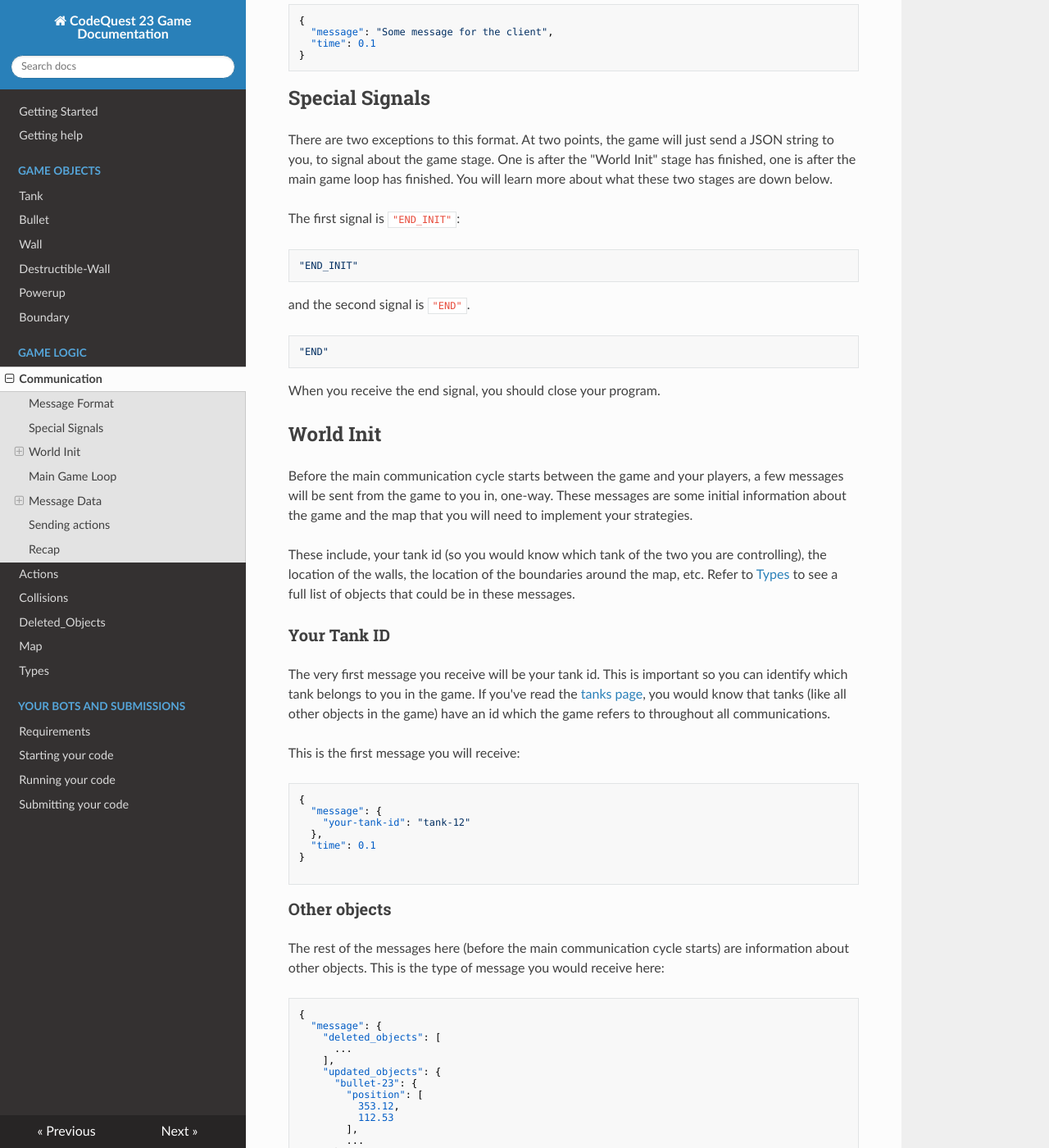
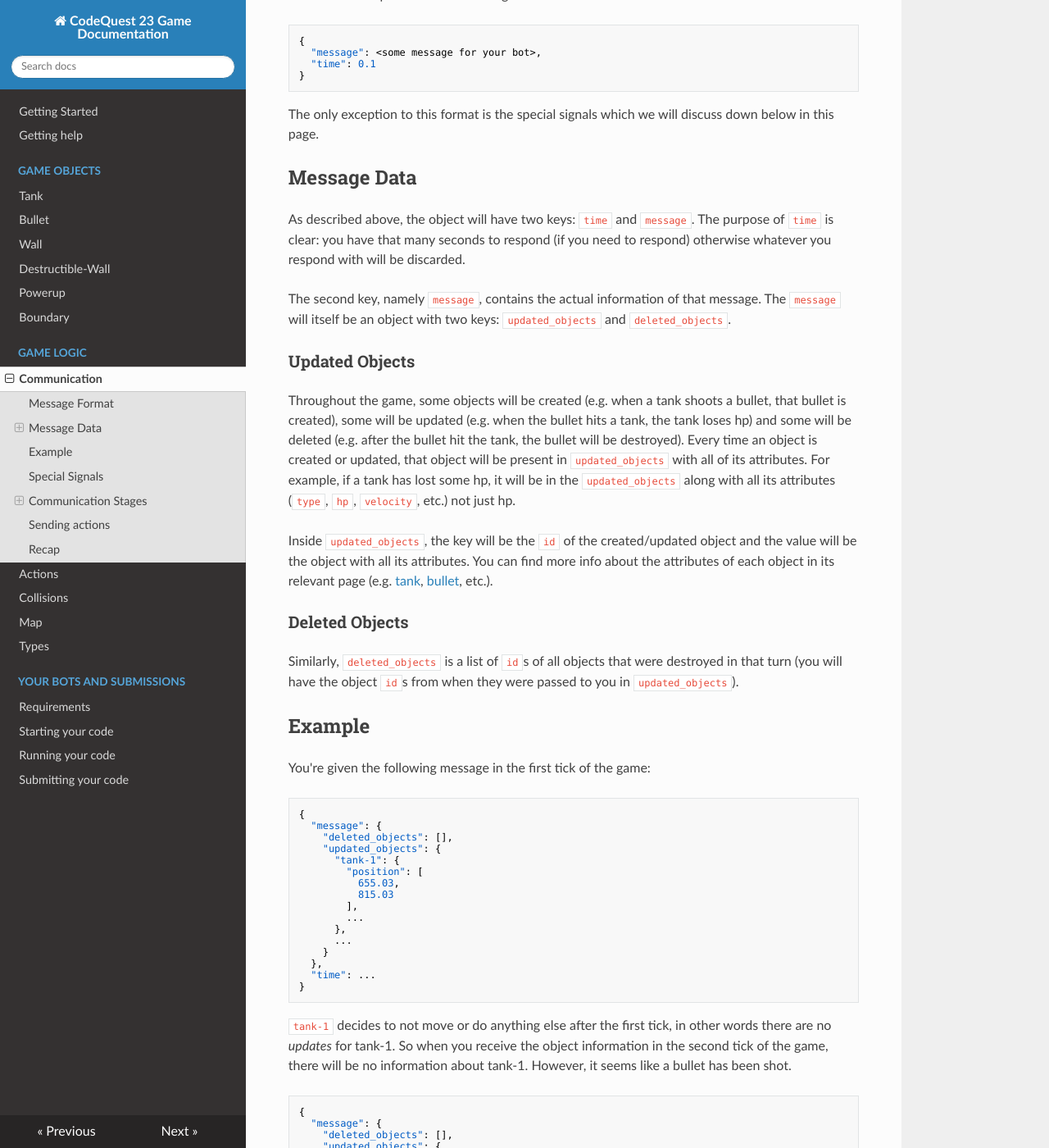
Before and after one commit to MonashAPS/cq23-game-server, an MkDocs documentation site: the page built from docs/game_logic/communication.md, in a window 1280 px wide and 1400 px high, scrolled down 720 px. Shown: the whole window at 82% size. Built offline with MkDocs 1.6.1, drawn with Linux system fonts in a browser that asks for light colours; nearby versions of some CDN libraries; some of the changed text lies outside the part shown.

Commit message:
Update docs after removing events (#23)
* Update docs after removing events

* Add delay after end init

````diff
--- a/docs/game_logic/communication.md
+++ b/docs/game_logic/communication.md
@@ -5,13 +5,13 @@ The game server gives you information about the game and, you will decide what y
 information you have received.
 
 All the communication happens through standard input and standard output. That means, when it's time for you to receive
-new information about the game, you take an input (`input()` in python or `std::cin` in c++ etc.) and parse the received
+new information about the game, you take an input (`input()` in python or `std::cin` in C++ etc.) and parse the received
 JSON message and, when it's time for you to tell the game server something to do, you print it as a JSON message
 (`print()` in python or `std::cout` in c++ etc.).
 
 ## Message Format
 
-All messages you receive from the game will be an object with two keys: `message` and `time`.
+All (except two) messages you receive from the game will be an object with two keys: `message` and `time`.
 
 The `message` will be the actual message the game has sent you. The `time` denotes how much time you have (in seconds) to
 process this message. Sometimes you will need to respond to the message, sometimes you don't. If you need to respond to
@@ -23,10 +23,86 @@ Here is an example of how the message format looks like:
 
 ```json
 {
-  "message": "Some message for the client",
+  "message": <some message for your bot>,
   "time": 0.1
 }
 ```
+
+The only exception to this format is the special signals which we will discuss down below in this page.
+
+## Message Data
+
+As described above, the object will have two keys: `time` and `message`. The purpose of `time` is clear: you have that
+many seconds to respond (if you need to respond) otherwise whatever you respond with will be discarded.
+
+The second key, namely `message`, contains the actual information of that message. The `message` will itself be an
+object with two keys: `updated_objects` and `deleted_objects`.
+
+### Updated Objects
+
+Throughout the game, some objects will be created (e.g. when a tank shoots a bullet, that bullet is created), some will
+be updated (e.g. when the bullet hits a tank, the tank loses hp) and some will be deleted (e.g. after the bullet hit
+the tank, the bullet will be destroyed). Every time an object is created or updated, that object will be present in
+`updated_objects` with all of its attributes. For example, if a tank has lost some hp, it will be in the `updated_objects`
+along with all its attributes (`type`, `hp`, `velocity`, etc.) not just hp.
+
+Inside `updated_objects`, the key will be the `id` of the created/updated object and the value will be the object with
+all its attributes. You can find more info about the attributes of each object in its relevant
+page (e.g. [tank](../game_objects/tank.md), [bullet](../game_objects/bullet.md), etc.).
+
+### Deleted Objects
+
+Similarly, `deleted_objects` is a list of `id`s of all objects that were destroyed in that turn (you will have the object
+`id`s from when they were passed to you in `updated_objects`).
+
+## Example
+
+You're given the following message in the first tick of the game:
+
+```json
+{
+  "message": {
+    "deleted_objects": [],
+    "updated_objects": {
+      "tank-1": {
+        "position": [
+          655.03,
+          815.03
+        ],
+        ...
+      },
+      ...
+    }
+  },
+  "time": ...
+}
+```
+
+`tank-1` decides to not move or do anything else after the first tick, in other words there are no _updates_ for tank-1.
+So when you receive the object information in the second tick of the game, there will be no information about tank-1.
+However, it seems like a bullet has been shot.
+
+```json
+{
+  "message": {
+    "deleted_objects": [],
+    "updated_objects": {
+      "bullet-23": {
+        "position": [
+          353.12,
+          112.53
+        ],
+        ...
+      },
+      ...
+    }
+  },
+  "time": ...
+}
+```
+
+The purpose of this way of communicating is that you don't have to process redundant messages like the position of the
+stationary objects every tick. So we only send you what has changed in the game since the last tick.
 
 ## Special Signals
 
@@ -46,17 +122,20 @@ and the second signal is `"END"`.
 
 When you receive the end signal, you should close your program.
 
-## World Init
+## Communication Stages
+
+### World Init Stage
 
 Before the main communication cycle starts between the game and your players, a few messages will be sent from the game
-to you in, one-way. These messages are some initial information about the game and the map that you will need to
+to you, one-way. These messages are some initial information about the game and the map that you will need to
 implement your strategies.
 
 These include, your tank id (so you would know which tank of the two you are controlling), the location of the walls,
-the location of the boundaries around the map, etc. Refer to [Types](types.md) to see a full list of objects that could
-be in these messages.
+the location of the boundaries around the map, etc.
 
-### Your Tank ID
+Inside these stage, you will get information about your tank id and the objects inside the map.
+
+#### Your Tank ID
 
 The very first message you receive will be your tank id. This is important so you can identify which tank belongs to
 you in the game. If you've read the [tanks page](../game_objects/tank.md), you would know that tanks (like all other
@@ -70,20 +149,19 @@ This is the first message you will receive:
   },
   "time": 0.1
 }
-
 ```
 
-### Other objects
+As you see, this message does not have the same format of `updated_objects` and `deleted_objects` explained before.
 
-The rest of the messages here (before the main communication cycle starts) are information about other objects.
+#### Rest of the Map Objects
+
+The rest of the messages in this stage (before the main communication cycle starts) are information about other objects.
 This is the type of message you would receive here:
 
 ```json
 {
   "message": {
-    "deleted_objects": [
-      ...
-    ],
+    "deleted_objects": [],
     "updated_objects": {
       "bullet-23": {
         "position": [
@@ -99,8 +177,10 @@ This is the type of message you would receive here:
 }
 ```
 
+`deleted_objects` will always be an empty list at this stage because nothing is happening in the game yet.
+
 As explained above, after each message you receive, you will be given an amount of time for your code to process
-that information. This applies to pre and post initial messages. In the example above, you've been given 0.1 seconds to
+that information. This applies to both of the communication stages. In the example above, you've been given 0.1 seconds to
 process this information but, you do not need to respond with anything at this stage.
 
 After the initialisation is done, you will receive the end init signal (explained above). This message is to signal
@@ -128,25 +208,7 @@ The format of these messages is exactly the same as the messages you received in
 {
   "message": {
     "deleted_objects": [
-      {
-        "event_type": "BULLET_SPAWN",
-        "data": {
-          "id": "bullet-3",
-          "tank_id": "tank-1",
-          "position": [
-            661.92,
-            833.83
-          ],
-          "velocity": [
-            -425.74,
-            -145.75
-          ],
-          "angle": 217
-        }
-      },
-      {
-            ... data about another event ...
-      }
+      "bullet-25", "bullet-26", "powerup-2", ... other removed objects ...
     ],
     "updated_objects": {
       "tank-1": {
@@ -172,74 +234,6 @@ The format of these messages is exactly the same as the messages you received in
 
 Once in the main game loop, make sure you respond with your actions in the given timeout time.
 
-## Message Data
-
-As said above, the messages have two keys. A `message` which contains the actual data and a `time`.
-In this section, we learn about what sort of data will be inside the `message` object.
-
-The `message` object has two main parts: the updated_objects and the [deleted_objects](deleted_objects.md).
-
-[deleted_objects](deleted_objects.md) will be a list of json objects letting you know which game objects have been removed
-from the game.
-
-updated_objects will be an object where the keys are the object ids (e.g. `tank-1`, `bullet-24`) and the value will
-be an object containing all the information. To see what's inside the information object you can refer to the
-corresponding type (e.g. [tank](../game_objects/tank.md), [bullet](../game_objects/bullet.md), etc.).
-
-Note that the object information you receive will only be the UPDATES. Consider the following example.
-
-### Example
-
-You're given the following message in the first tick of the game:
-
-```json
-{
-  "message": {
-    "deleted_objects": [
-      ...
-    ],
-    "updated_objects": {
-      "tank-1": {
-        "position": [
-          655.03,
-          815.03
-        ],
-        ...
-      },
-      ...
-    }
-  },
-  "time": ...
-}
-```
-
-`tank-1` decides to not move or do anything else after the first tick, in other words there are no UPDATES for tank-1.
-So when you receive the object information in the second tick of the game, there will be no information about tank-1.
-
-```json
-{
-  "message": {
-    "deleted_objects": [
-      ...
-    ],
-    "updated_objects": {
-      "bullet-23": {
-        "position": [
-          353.12,
-          112.53
-        ],
-        ...
-      },
-      ...
-    }
-  },
-  "time": ...
-}
-```
-
-The purpose of this way of communicating is that you don't have to process redundant messages like the position of the
-stationary objects every tick. So we only send you what has changed in the game since the last tick.
-
 ## Sending actions
 
 Once you have received a message from the game, you will have some time (given to you in the message, usually 0.1 seconds)
@@ -253,7 +247,7 @@ For more information on actions and their format, refer to [actions](actions.md)
 To summarise, the communication in the game happens in the following order:
 
 ```json
-incoming> receive your client id
+incoming> receive your tank id
 
 // world init
 incoming> world init msg1
@@ -266,3 +260,6 @@ incoming> "END_INIT"
 incoming> game info
 outgoing< your chosen action
 ```
+
+If you are using one of the submission templates provided, the main framework of communication would be already handled
+for you and you just need to implement your logic.
--- a/mkdocs.yml
+++ b/mkdocs.yml
@@ -13,7 +13,6 @@ nav:
       - Communication: game_logic/communication.md
       - Actions: game_logic/actions.md
       - Collisions: game_logic/collisions.md
-      - Deleted_Objects: game_logic/deleted_objects.md
       - Map: game_logic/map.md
       - Types: game_logic/types.md
     - Your Bots and Submissions:
````
Also changed, not shown: other parts of docs/game_logic/communication.md (+1 -1 lines), docs/game_logic/deleted_objects.md (deleted, +0 -69 lines), 1 other file.
